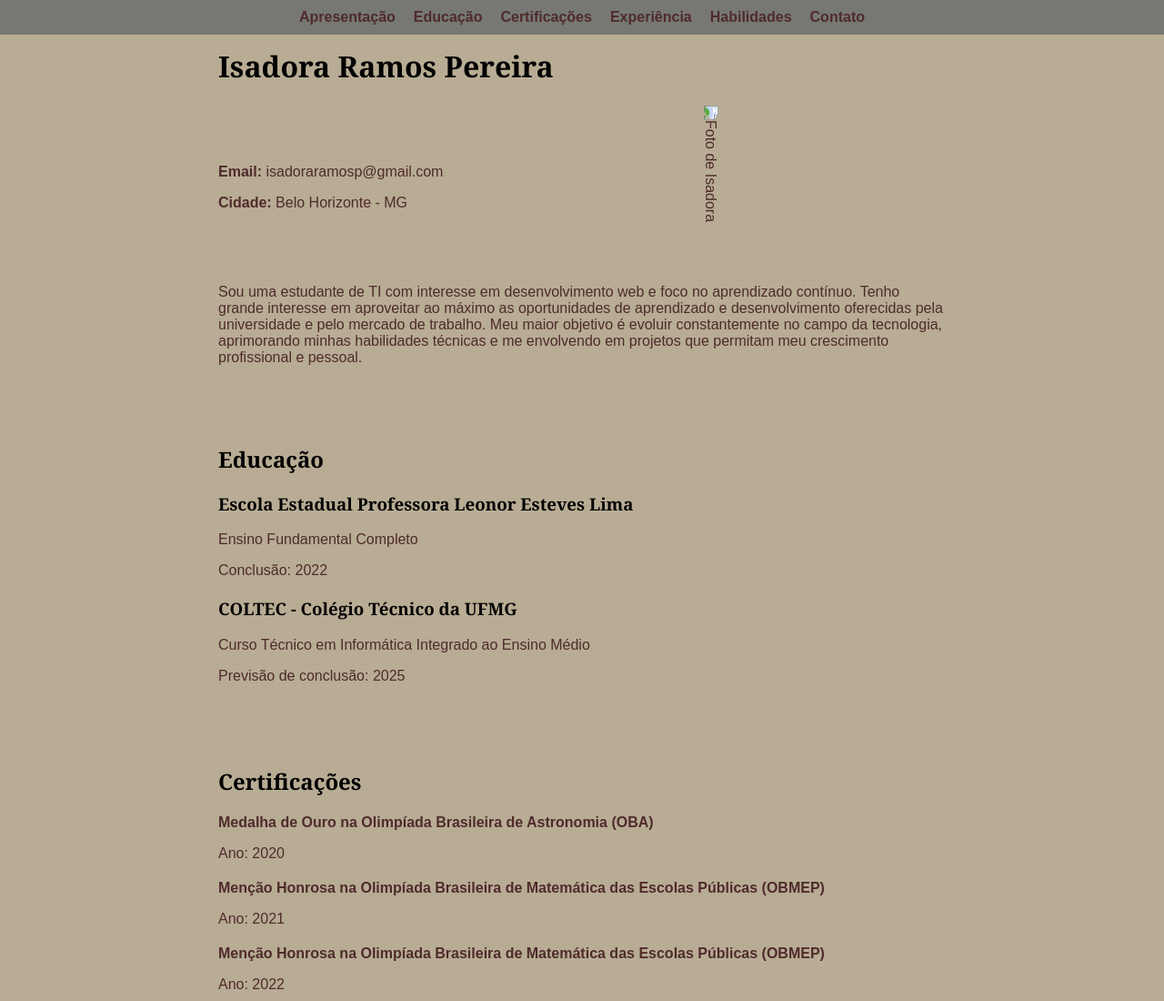
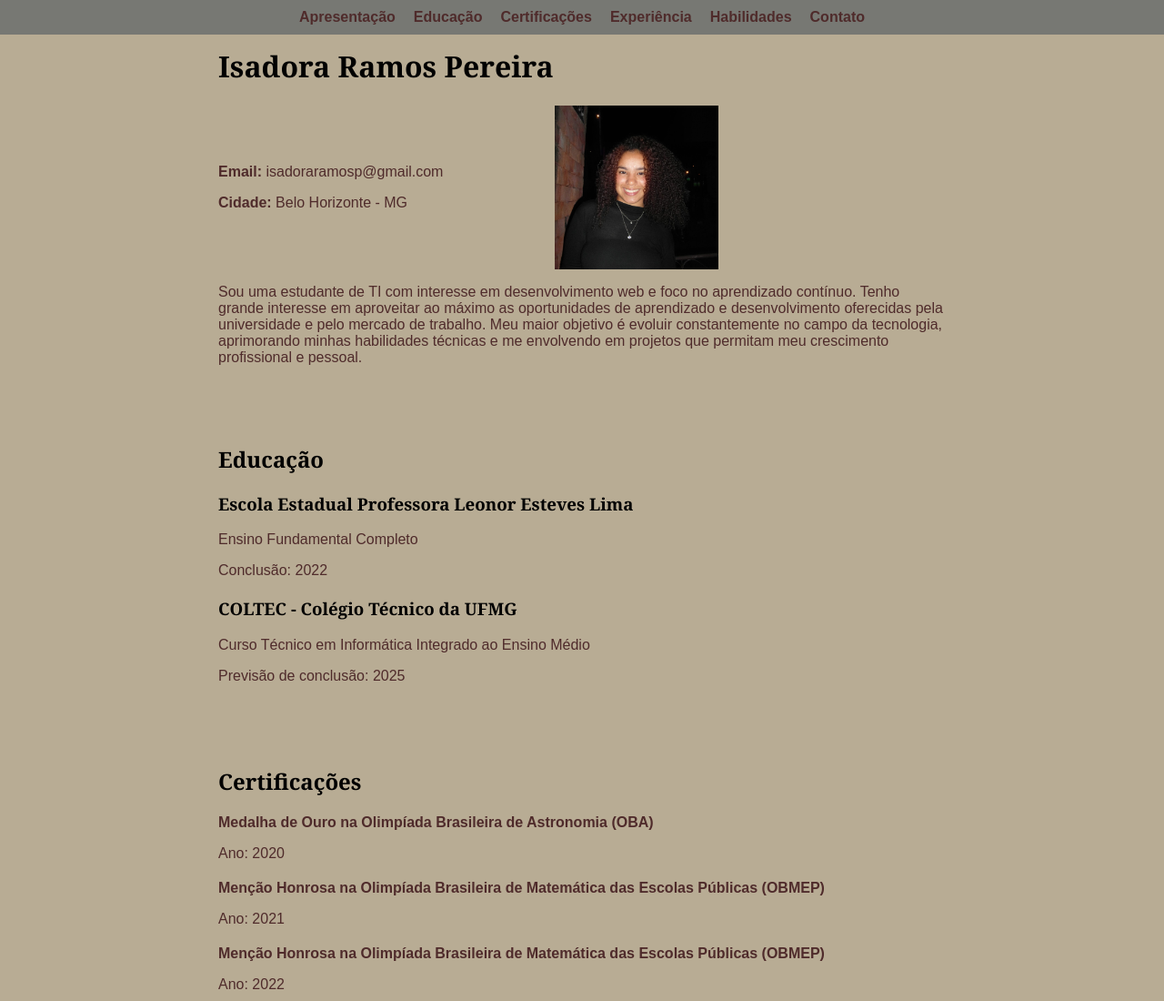
Before and after one commit to isinharamox/CurriculoIsa, a plain HTML site: page index.html in a window 1280 px wide. Shown: the top 1100 px of the page at 91% size. Drawn offline with Linux system fonts and the light colour scheme.

Commit message:
Update index.html

```diff
--- a/index.html
+++ b/index.html
@@ -29,7 +29,7 @@
         <p><strong>Email:</strong> isadoraramosp@gmail.com</p>
         <p><strong>Cidade:</strong> Belo Horizonte - MG</p>
       </div>
-     <img src="WhatsApp Image 2025-07-07 at 07.44.47.jpeg" alt="Foto de Isadora" class="foto-perfil">
+     <img src="WhatsApp Image 2025-07-07 at 07.44.47 (1).jpeg" alt="Foto de Isadora" class="foto-perfil">
     </div>
 
     <p>Sou uma estudante de TI com interesse em desenvolvimento web e foco no aprendizado contínuo. Tenho grande
```
